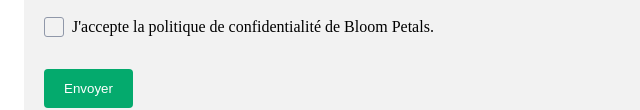
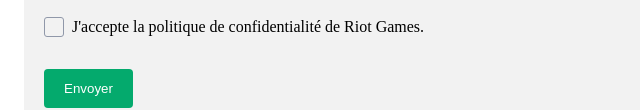
Before and after one commit to samuel-rigaux/Projet-site, a plain HTML site: page contactaxel.html in a window 1280 px wide. Shown: the part 691-801 px from the top of the page, 300-940 px from the left. Drawn offline with Linux system fonts and the light colour scheme; files whose address does not match are found by name; a web font is replaced by a local one.

Commit message:
modification contact

```diff
--- a/contactaxel.html
+++ b/contactaxel.html
@@ -68,7 +68,7 @@
                 ><span>
                     <svg viewBox="0 0 12 10" height="10px" width="12psx">
                     <polyline points="1.5 6 4.5 9 10.5 1"></polyline></svg></span
-                ><span>J'accepte la politique de confidentialité de Bloom Petals.</span>
+                ><span>J'accepte la politique de confidentialité de Riot Games.</span>
                 </label>
             </div>
 
```
